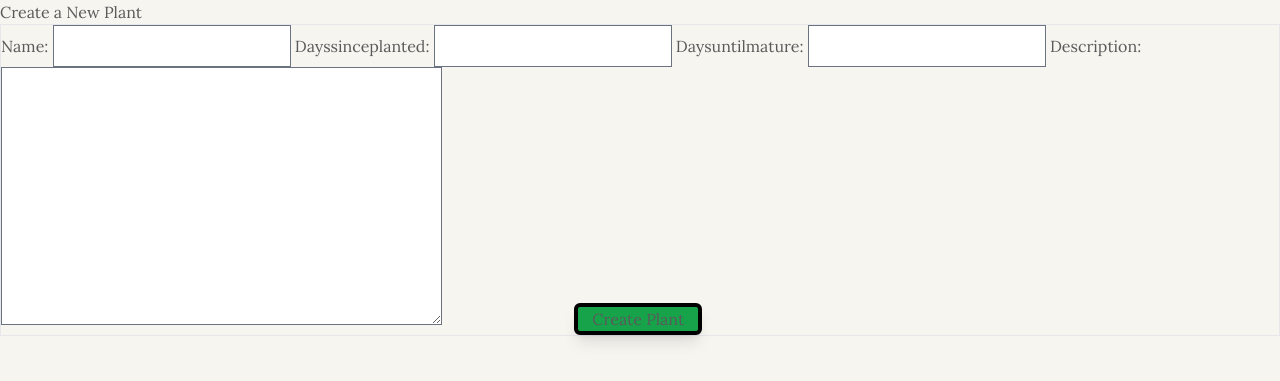
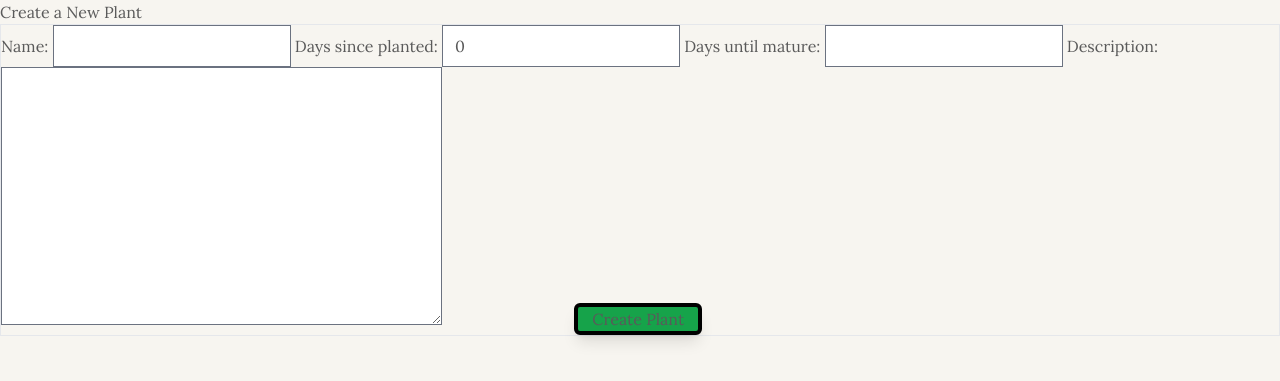
Before and after one commit to andrewSantanastaso/bloomerz, a Django app: page /gardens/1/plots/1/plants/create in a window 1280 px wide. Shown: the part 42-423 px from the top of the page. Run offline with Django 5.2, Linux system fonts and the light colour scheme; some libraries are stand-ins or nearby versions.

Commit message:
updated variable names to match proper python format

```diff
--- a/main_app/cron.py
+++ b/main_app/cron.py
@@ -5,7 +5,7 @@ def update_date():
     plots = Plot.objects.all()
     for plot in plots:
 
-        plot.dayssincewatered += 1
+        plot.days_since_watered += 1
 
         plot.save()
     return 'Days incremented'
--- a/main_app/models.py
+++ b/main_app/models.py
@@ -26,7 +26,7 @@ class Garden(models.Model):
 class Plot(models.Model):
     name = models.CharField(max_length=100)
     garden = models.ForeignKey(Garden, on_delete=models.CASCADE)
-    dayssincewatered = models.IntegerField(default=0)
+    days_since_watered = models.IntegerField(db_column='daysincewatered',default=0)
 
     def __str__(self):
         return self.name
@@ -35,7 +35,7 @@ class Plot(models.Model):
         return reverse('plot-detail', kwargs={'plot_id': self.id})
 
     def increment_days(self):
-        self.dayssincewatered += 1
+        self.days_since_watered += 1
         self.save()
 
 
@@ -43,8 +43,8 @@ class Plot(models.Model):
 
 class Plant(models.Model):
     name=models.CharField(max_length=100)
-    dayssinceplanted=models.IntegerField()
-    daysuntilmature=models.IntegerField()
+    days_since_planted=models.IntegerField(db_column='days_since_planted',default=0)
+    days_until_mature=models.IntegerField(db_column='days_until_mature')
     description=models.TextField(max_length=250)
     plot=models.ForeignKey(Plot, on_delete=models.CASCADE)
 
--- a/main_app/tasks.py
+++ b/main_app/tasks.py
@@ -7,7 +7,7 @@ def update_date():
     plots = Plot.objects.all()
     for plot in plots:
 
-        plot.dayssincewatered += 1
+        plot.days_since_watered += 1
 
         plot.save()
     return 'Days incremented'
--- a/main_app/views.py
+++ b/main_app/views.py
@@ -115,14 +115,14 @@ def plot_detail(request, plot_id):
     return render(request, template_name, {'plot': plot,'garden_id': plot.garden.id})
 def water_plot(request, plot_id):
     plot = get_object_or_404(Plot, pk=plot_id)
-    plot.dayssincewatered = 0
+    plot.days_since_watered = 0
     plot.save()
     return redirect('garden-detail', pk=plot.garden.id)
 
 
 class UpdatePlot(UpdateView):
     model = Plot
-    fields = ['name', 'dayssincewatered']
+    fields = ['name', 'days_since_watered']
     template_name = 'plots/update.html'
 
 class DeletePlot(DeleteView):
@@ -139,7 +139,7 @@ def plot_delete(request, plot_id):
 
 class CreatePlant(CreateView):
     model = Plant
-    fields = ['name', 'dayssinceplanted', 'daysuntilmature', 'description']
+    fields = ['name', 'days_since_planted', 'days_until_mature', 'description']
     template_name = 'plants/create.html'
     # Assigns the plant with the first plot of the logged in user
     def form_valid(self, form):
@@ -156,7 +156,7 @@ class PlantDetail(DetailView):
 
 class UpdatePlant(UpdateView):
     model = Plant
-    fields = ['name', 'dayssinceplanted', 'daysuntilmature', 'description']
+    fields = ['name', 'days_since_planted', 'days_until_mature', 'description']
     template_name = 'plants/update.html'
 
 class DeletePlant(DeleteView):
--- a/theme/templates/gardens/detail.html
+++ b/theme/templates/gardens/detail.html
@@ -13,7 +13,7 @@
             <div
                 class="bg-green-200  border border-gray-900 min-w-40 min-h-40 flex justify-start flex-col items-center">
                 <h2 class="text-xl font-bold">{{ plot.name }}</h2>
-                <h3>Days Since Last Watering: {{plot.dayssincewatered}}</h3>
+                <h3>Days Since Last Watering: {{plot.days_since_watered}}</h3>
                 <p>Total Plants:{{plot.plant_set.count}}</p>
                 <div>
                     <a class="btn-edit" href="{% url 'plot-update' plot.id %}">Edit</a>
```
Also changed, not shown: main_app/forms.py (+5 -5 lines), main_app/management/commands/update_days.py (+5 -5 lines), theme/templates/plants/index.html (+4 -4 lines), main_app/migrations/0001_initial.py, main_app/migrations/0003_plant_daysuntilmature.py, main_app/migrations/0004_alter_plot_days_since_watered.py (added), main_app/migrations/0005_alter_plant_days_since_planted_and_more.py (added).
